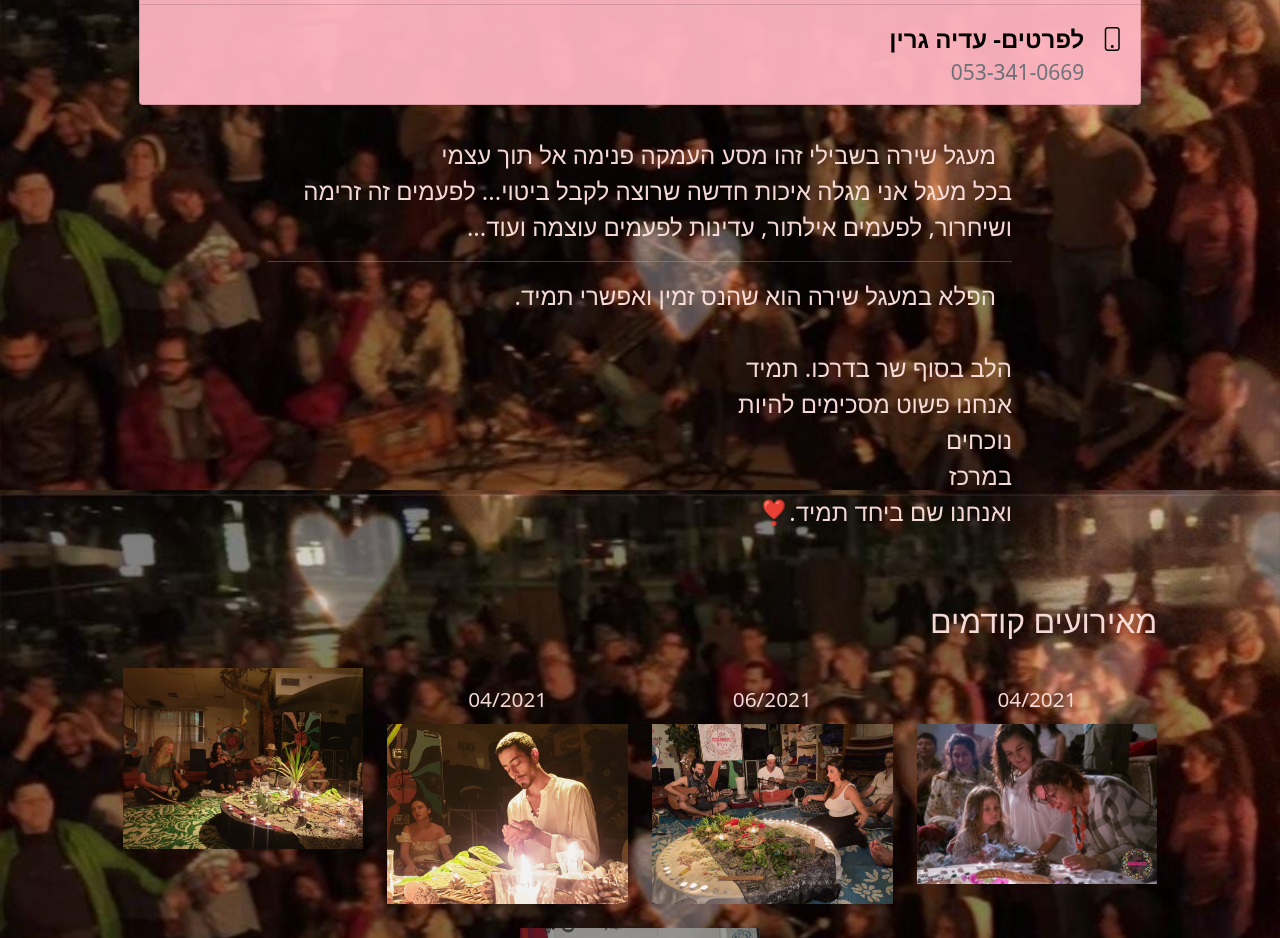
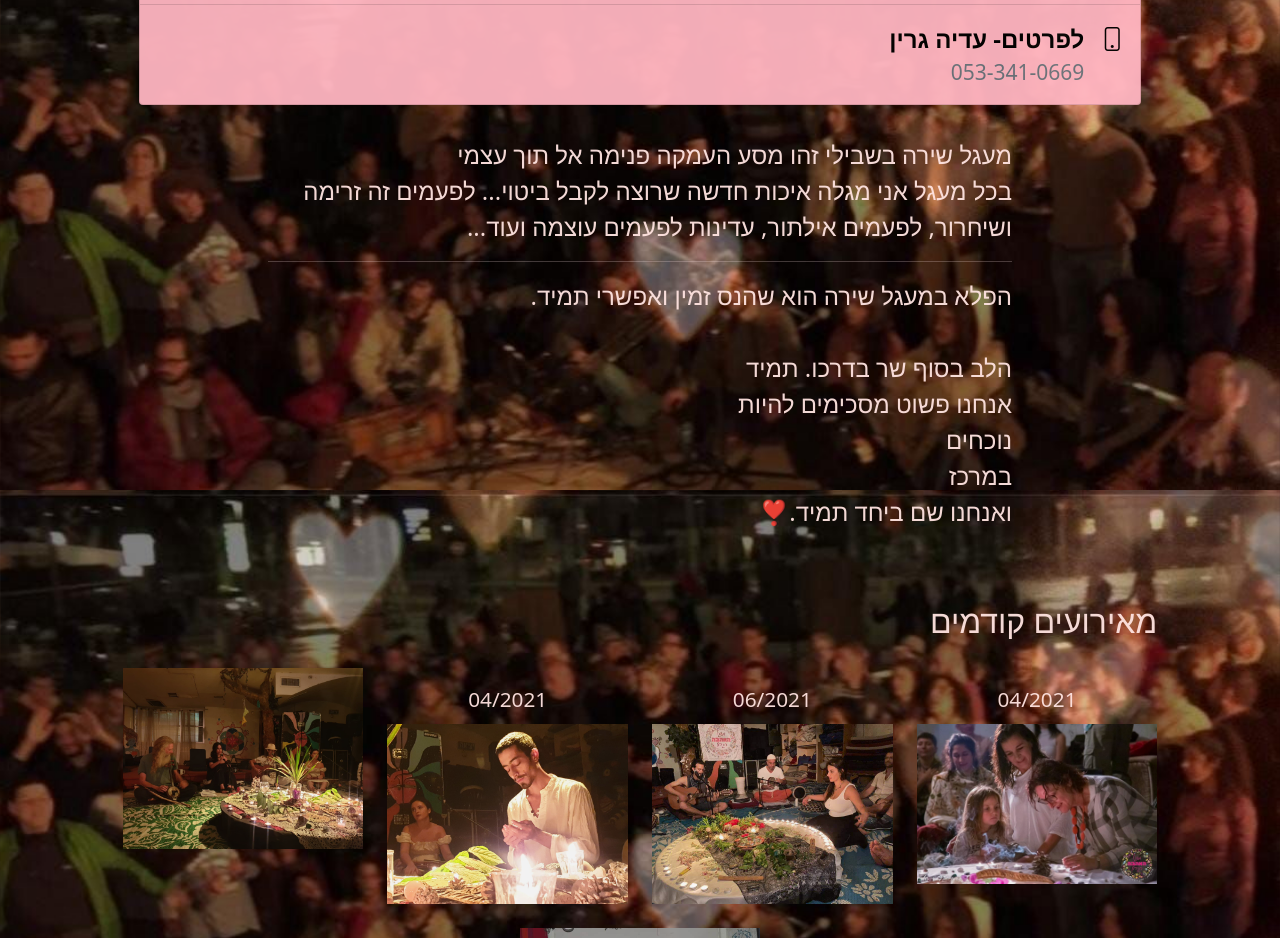
Before and after one commit to YHLPS/adia, a plain HTML site: page index.html in a window 1280 px wide. Shown: the part 1340-2278 px from the top of the page. Drawn offline with Linux system fonts and the light colour scheme.

Commit message:
Remove indentations

```diff
--- a/index.html
+++ b/index.html
@@ -113,14 +113,14 @@
         <figure class="mb-0">
           <blockquote class="">
             <p class="mb-1">
-              <span class="ms-3">מעגל שירה בשבילי זהו מסע העמקה פנימה אל תוך עצמי</span><br>
+              <span>מעגל שירה בשבילי זהו מסע העמקה פנימה אל תוך עצמי</span><br>
               <span>בכל מעגל אני
                 מגלה איכות חדשה שרוצה לקבל ביטוי... לפעמים זה זרימה ושיחרור, לפעמים אילתור, עדינות לפעמים עוצמה
                 ועוד...</span>
             </p>
             <hr>
             <p class="mb-1">
-              <span class="ms-3">הפלא במעגל שירה הוא שהנס זמין ואפשרי תמיד.</span><br><br>
+              <span>הפלא במעגל שירה הוא שהנס זמין ואפשרי תמיד.</span><br><br>
               <span>הלב בסוף שר בדרכו. תמיד</span><br>
               <span>אנחנו פשוט מסכימים להיות</span><br>
               נוכחים<br>
```
